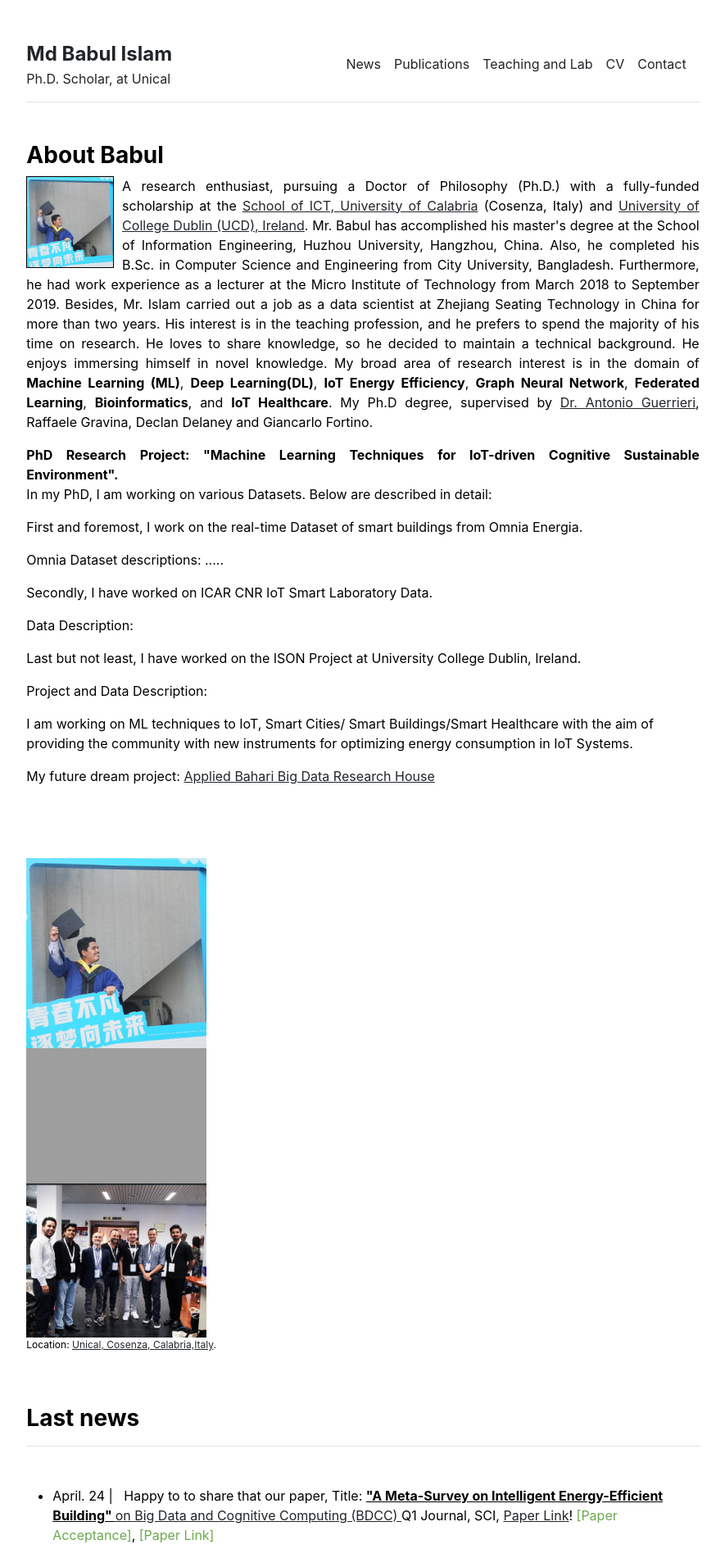
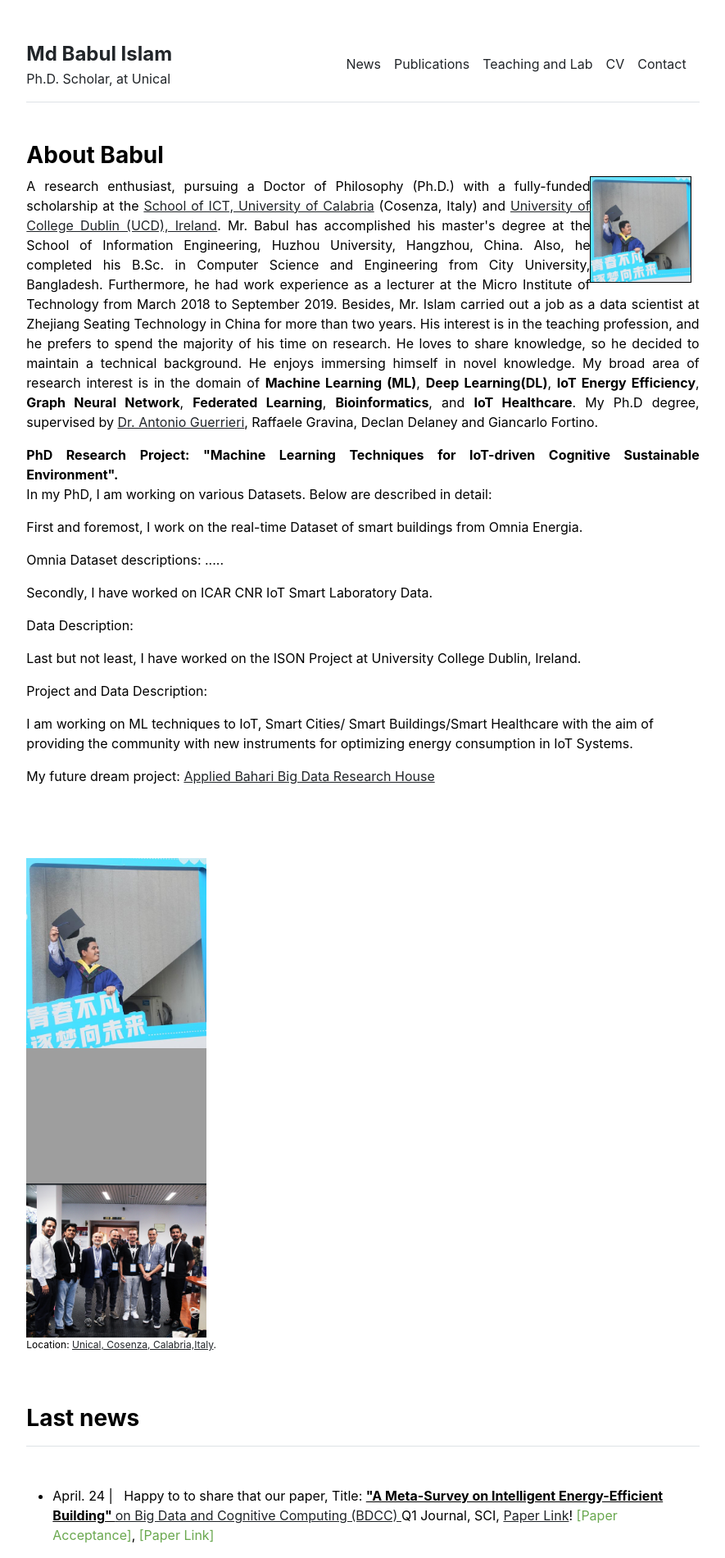
Before and after one commit to babulcseian/babulcseian.github.io, a Jekyll site: the page built from index.md, in a window 1280 px wide. Shown: the top 1901 px of the page at 82% size, without its empty margins (197-1082 px from the left). Built offline with Jekyll 4.4.1, drawn with Linux system fonts in a browser that asks for light colours; a style sheet for code colours, icons or effects is not loaded.

Commit message:
Update home.html

```diff
--- a/_layouts/home.html
+++ b/_layouts/home.html
@@ -5,7 +5,7 @@
 <div class="row g-5 mb-5">
   <div class="col-md-15">
     <h3 class="fw-bold">About Babul</h3>
-  <img src="{{ site.github.url }}/assets/img/Md Babul Con.jpg" alt="Home" width="13%" width="20" title="MSc Graduation" style="float:left; margin-right:10px; margin-bottom:3px; border: solid black 1px; padding=2px">
+  <img src="{{ site.github.url }}/assets/img/Md Babul Con.jpg" alt="Home" width="15%" width="20" title="MSc Graduation" style="float:right; margin-right:10px; margin-bottom:3px; border: solid black 1px; padding=2px">
      <p align="justify"> A research enthusiast, pursuing a Doctor of Philosophy (Ph.D.) with a fully-funded scholarship at the <a class="other" href='https://dottorato.dimes.unical.it/students/md-babul-islam'>School of ICT, University of Calabria</a> (Cosenza, Italy)
        and <a class="other" href='https://www.ucd.ie/'>University of College Dublin (UCD), Ireland</a>.
        Mr. Babul has accomplished his master's degree at the School of Information Engineering, Huzhou University, Hangzhou, China.
```
